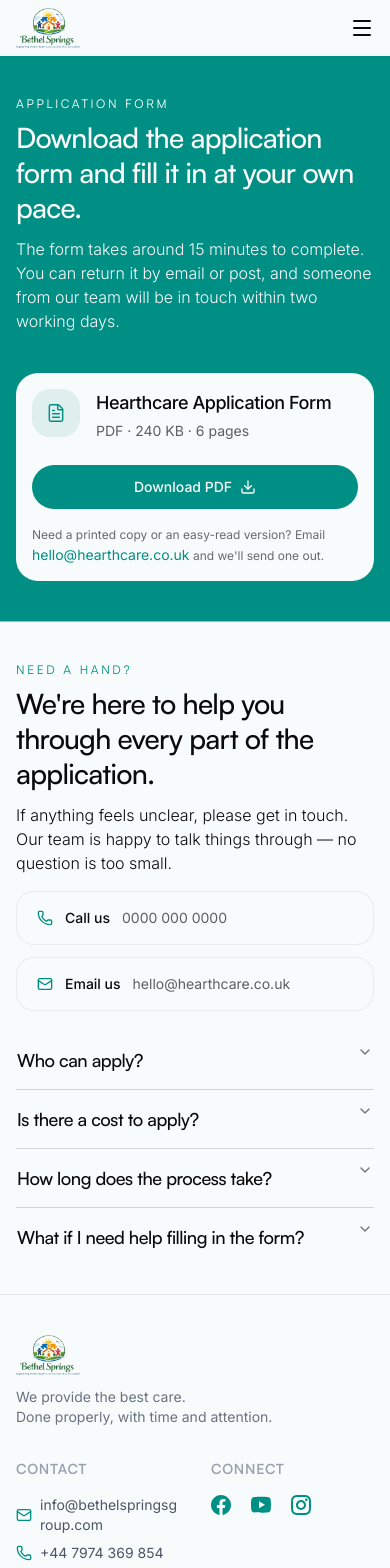
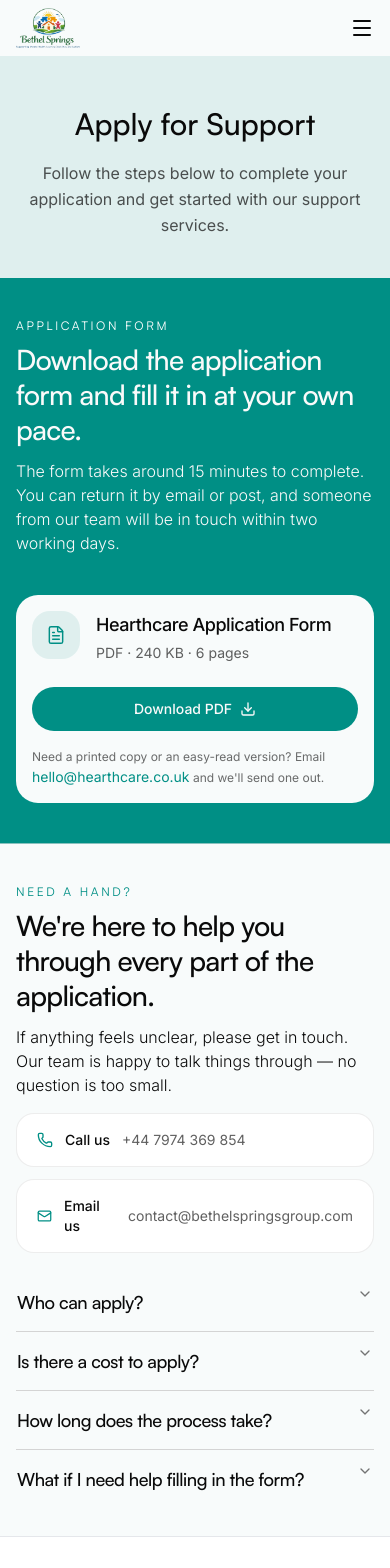
Before and after one commit to Bethel-Springs-Projects/bethel-springs-website, a Next.js app: page /apply in a window 390 px wide. Shown: the top 1568 px of the page. Built offline with nearby package versions, Linux system fonts and the light colour scheme.

Commit message:
feat(apply): add ApplyHero and refine FAQs contact UI
- Add ApplyHero component and include it on the Apply page
- Update ApplyFaqs contact details and improve layout structure
- Switch contact cards and Footer to bg-white for consistency

```diff
--- a/app/(home)/apply/page.tsx
+++ b/app/(home)/apply/page.tsx
@@ -1,9 +1,11 @@
 import ApplyFaqs from "@/components/apply/ApplyFaqs";
+import ApplyHero from "@/components/apply/ApplyHero";
 import DownloadForm from "@/components/apply/DownloadForm";
 
 export default function ApplyPage() {
   return (
     <div>
+      <ApplyHero />
       <DownloadForm />
 
       {/* Help Section */}
--- a/components/apply/ApplyFaqs.tsx
+++ b/components/apply/ApplyFaqs.tsx
@@ -41,20 +41,20 @@
 
           <div className="mt-4 md:mt-8 space-y-3">
             <a
-              href="tel:+440000000000"
-              className="flex items-center gap-3 rounded-2xl border border-border/70 bg-background px-5 py-4 text-sm transition-colors hover:border-primary/40"
+              href="tel:+447974369854"
+              className="flex items-center gap-3 rounded-2xl border border-border/70 bg-white px-5 py-4 text-sm transition-colors hover:border-primary/40"
             >
               <Phone className="h-4 w-4 text-primary" />
               <span className="font-medium text-foreground">Call us</span>
-              <span className="text-foreground/65">0000 000 0000</span>
+              <span className="text-foreground/65">+44 7974 369 854</span>
             </a>
             <a
-              href="mailto:hello@hearthcare.co.uk"
-              className="flex items-center gap-3 rounded-2xl border border-border/70 bg-background px-5 py-4 text-sm transition-colors hover:border-primary/40"
+              href="mailto:contact@bethelspringsgroup.com"
+              className="flex items-center gap-3 rounded-2xl border border-border/70 bg-white px-5 py-4 text-sm transition-colors hover:border-primary/40"
             >
               <Mail className="h-4 w-4 text-primary" />
               <span className="font-medium text-foreground">Email us</span>
-              <span className="text-foreground/65">hello@hearthcare.co.uk</span>
+              <span className="text-foreground/65">contact@bethelspringsgroup.com</span>
             </a>
           </div>
         </div>
@@ -90,9 +90,9 @@
                 className={`${idx !== faqs.length - 1 && "border-b"} py-7 `}
               >
                 <div className="flex items-start gap-4">
-                  <span className="mt-0.5 inline-flex h-8 w-8 shrink-0 items-center justify-center rounded-full bg-primary/10 text-primary">
+                  <div className="flex h-8 w-8 shrink-0 items-center justify-center rounded-full bg-primary/10 text-primary">
                     <HelpCircle className="h-4 w-4" strokeWidth={1.75} />
-                  </span>
+                  </div>
                   <div>
                     <h3 className="font-display text-lg font-medium tracking-tight text-foreground">
                       {faq.q}
--- /dev/null
+++ b/components/apply/ApplyHero.tsx
@@ -0,0 +1,19 @@
+import React from "react";
+
+const ApplyHero = () => {
+  return (
+    <section className="padding-x padding-y bg-primary/10">
+      <div className="flex flex-col items-center">
+        <h1 className=" mt-2 md:mt-4 text-3xl md:text-[48px] lg:text-[56px] leading-10 md:leading-tight font-medium max-w-[580px]">
+          Apply for Support
+        </h1>
+        <p className="mt-4 md:mt-6 text-base leading-relaxed md:leading-7 text-foreground/70 max-w-[450px] md:max-w-[520px] text-center">
+          Follow the steps below to complete your application and get started
+          with our support services.
+        </p>
+      </div>
+    </section>
+  );
+};
+
+export default ApplyHero;
--- a/components/layout/Footer.tsx
+++ b/components/layout/Footer.tsx
@@ -15,7 +15,7 @@
 
 const Footer = () => {
   return (
-    <footer className="border-t border-gray-200">
+    <footer className="border-t border-gray-200 bg-white">
       <div className="padding-x pt-10 md:pt-12 pb-6">
         {/* 3-column grid: brand | contact | social */}
         <div className="grid grid-cols-1 gap-8 grid-cols-2 md:grid-cols-3 md:gap-12">
```
